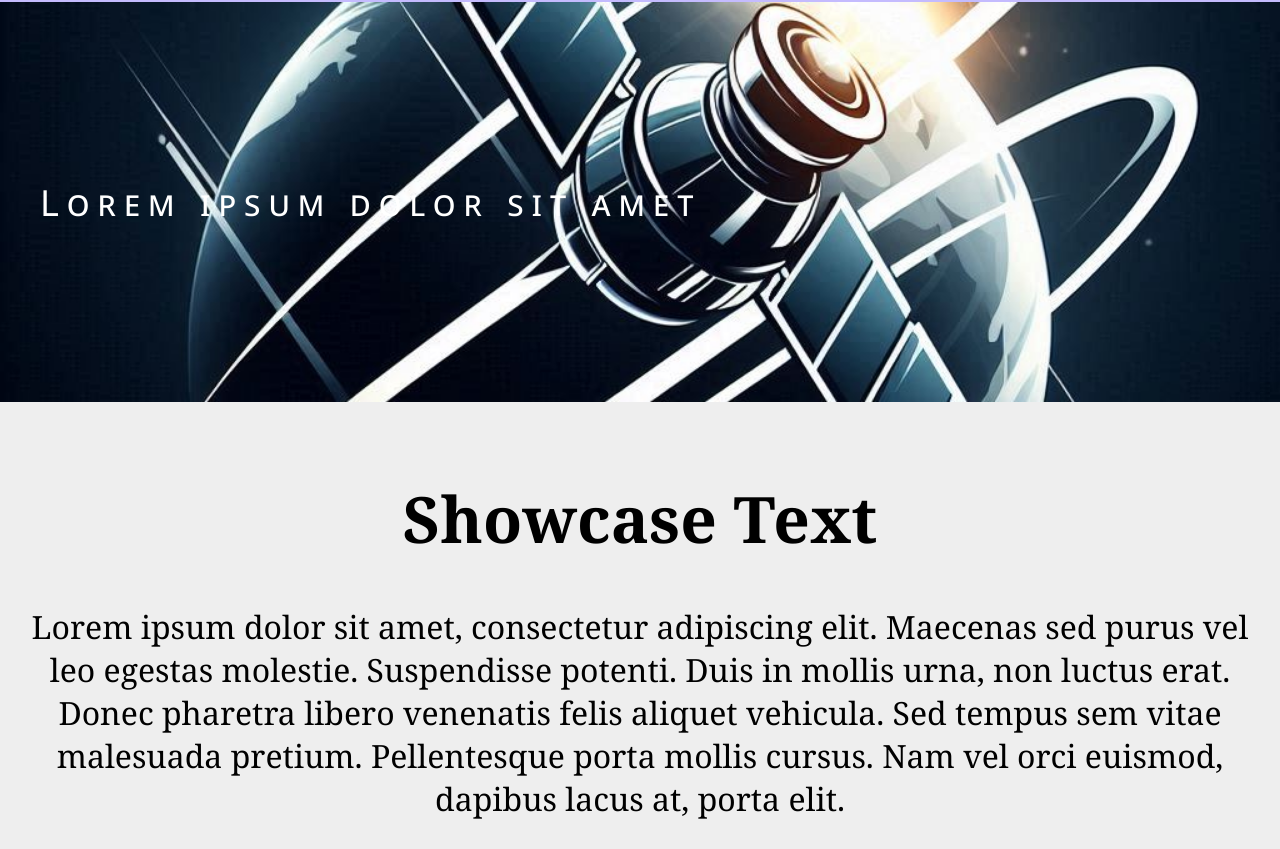
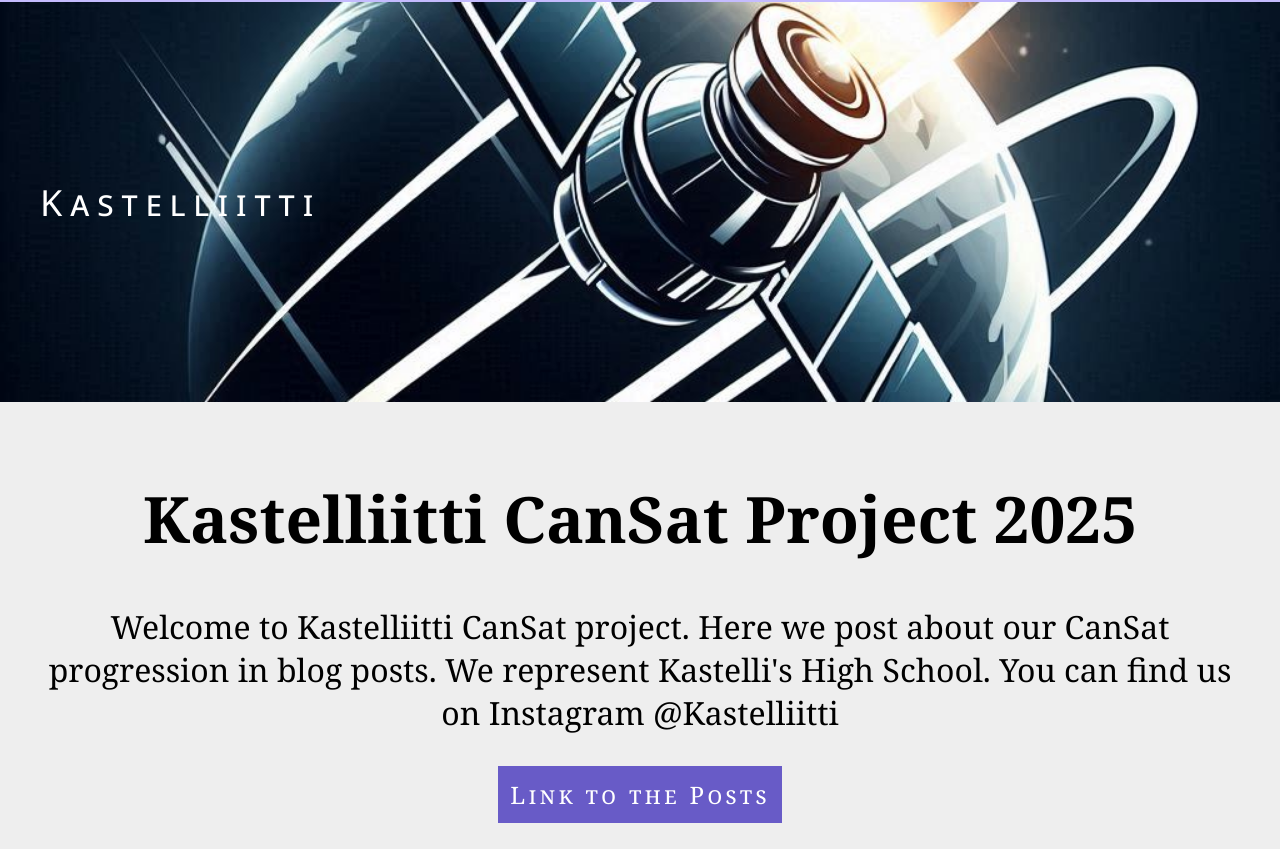
Before and after one commit to kastelliitti/kastelliitti.github.io, a plain HTML site: page index.html in a window 1280 px wide. Shown: the part 91-940 px from the top of the page. Drawn offline with Linux system fonts and the light colour scheme.

Commit message:
Update index.html
Showcase text removed. Info about the project added

```diff
--- a/index.html
+++ b/index.html
@@ -36,21 +36,21 @@
 
         <div class="front-image" style="background-image: url('/logo.jpg');">
             <div class="front-image-txt">
-                Lorem ipsum dolor sit amet
+                Kastelliitti
             </div>
         </div>
         <div class="showcase-text">
             <h1>
-                Showcase Text
+                Kastelliitti CanSat Project 2025
             </h1>
             <p>
-                Lorem ipsum dolor sit amet, consectetur adipiscing elit. Maecenas sed purus vel leo egestas molestie.
-                Suspendisse potenti. Duis in mollis urna, non luctus erat. Donec pharetra libero venenatis felis aliquet vehicula.
-                Sed tempus sem vitae malesuada pretium. Pellentesque porta mollis cursus. Nam vel orci euismod, dapibus lacus at, porta elit.
+                Welcome to Kastelliitti CanSat project. Here we post about our CanSat progression in blog posts. We represent Kastelli's High School.
+
+                You can find us on Instagram @Kastelliitti <!--instragram link here-->
             </p>
             <a href="posts/">
                 <button class="showcase-button">
-                    Another Link to the Posts
+                    Link to the Posts
                 </button>
             </a>
         </div>
```
